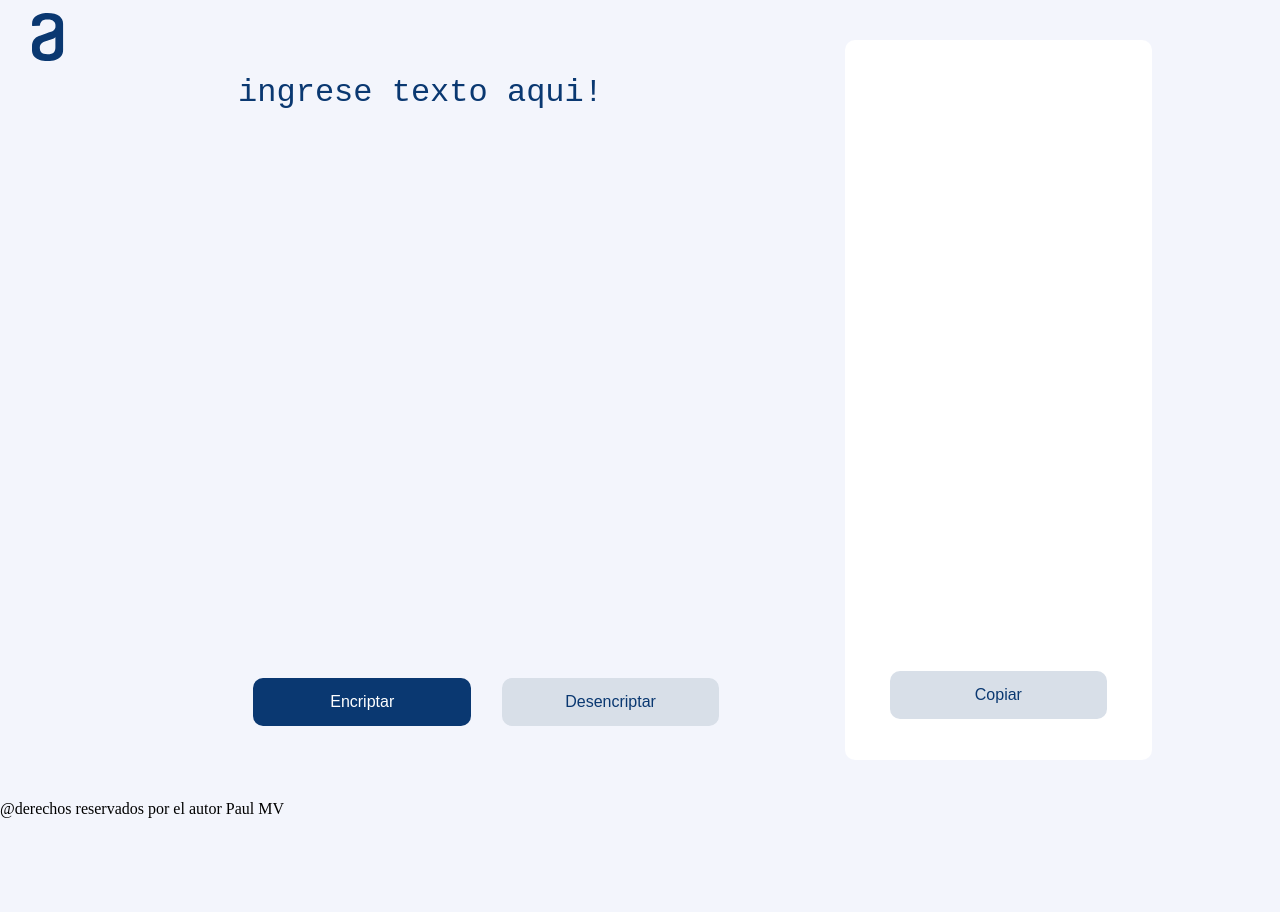
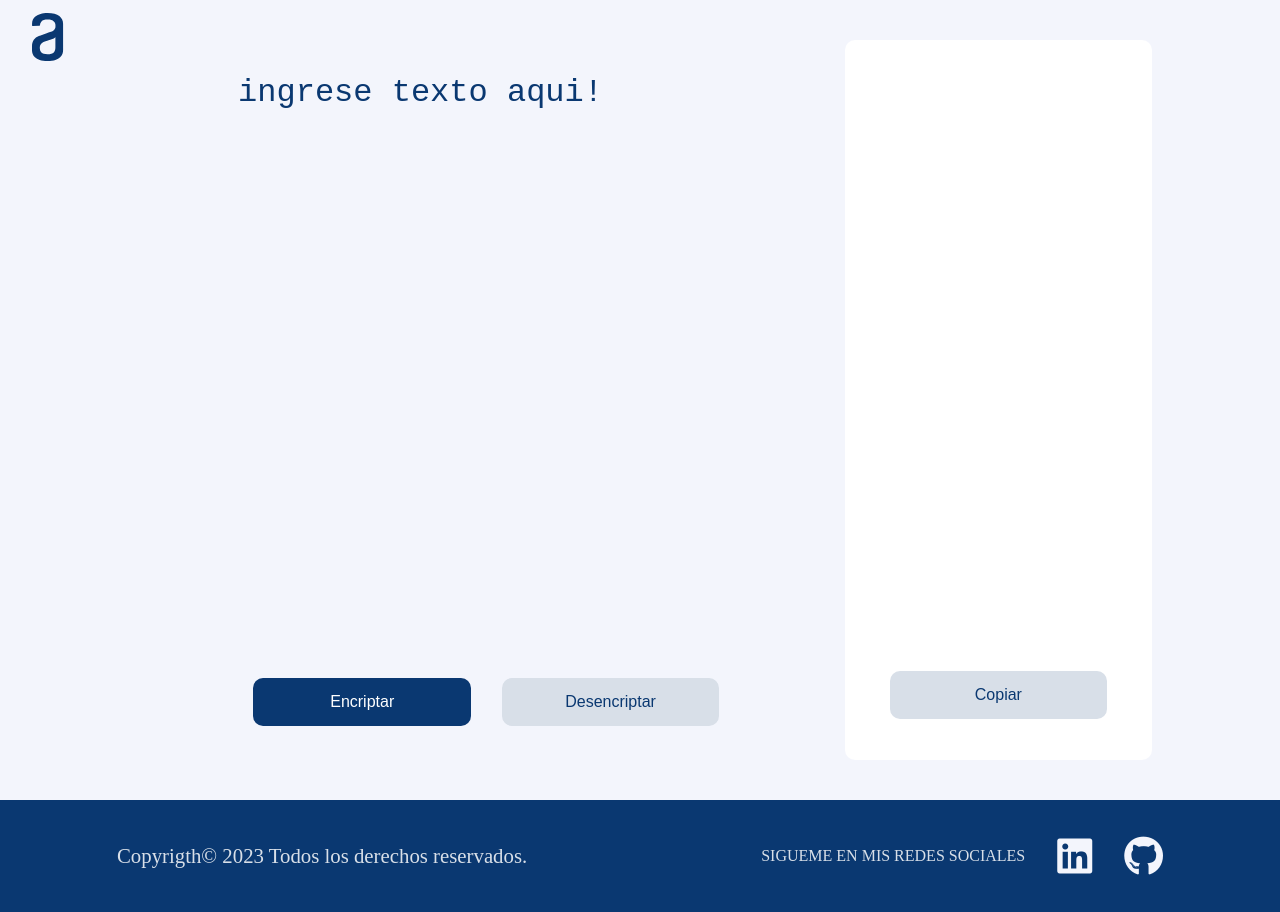
Before and after one commit to Clever-paul/Challenge1-encriptador, a plain HTML site: page index.html in a window 1280 px wide. Before the commit the page ends 818 px from the top, so only its background shows below. Drawn offline with Linux system fonts and the light colour scheme.

Commit message:
agregamos el footer de nuestro encriptador[C

```diff
--- a/index.html
+++ b/index.html
@@ -5,6 +5,7 @@
     <meta http-equiv="X-UA-Compatible" content="IE=edge">
     <meta name="viewport" content="width=device-width, initial-scale=1.0">
     <title>Encriptador y desencriptador</title>
+    <link rel="stylesheet" href="https://cdnjs.cloudflare.com/ajax/libs/font-awesome/6.2.1/css/all.min.css" integrity="sha512-MV7K8+y+gLIBoVD59lQIYicR65iaqukzvf/nwasF0nqhPay5w/9lJmVM2hMDcnK1OnMGCdVK+iQrJ7lzPJQd1w==" crossorigin="anonymous" referrerpolicy="no-referrer" />
     <link rel="stylesheet" href="style.css">
 </head>
 <body>
@@ -32,9 +33,13 @@
                 </div>
             </section>
     </main>
-    <footer>
-        <p>@derechos reservados por el autor Paul MV </p>
-
+    <footer class="footer">
+        <p> Copyrigth© 2023 Todos los derechos reservados. </p>
+        <div class="footer-info">
+            <p>SIGUEME EN MIS REDES SOCIALES</p>
+            <a class="redes" href="https://www.linkedin.com/in/clever-mamani-ventura"><i class="fa-brands fa-linkedin"></i></a>
+            <a class="redes" href="https://github.com/Clever-paul "><i class="fa-brands fa-github"></i></a>
+        </div>
     </footer>
 </body>
 </html>
--- a/style.css
+++ b/style.css
@@ -124,3 +124,43 @@ textarea:focus{
   text-align: center;
   background-color: #fff;
 }
+
+.footer{
+  width: 100%;
+  height: 7rem;
+  display: flex;
+  justify-content: space-around;
+  align-items: center;
+  flex-wrap: wrap;
+  background-color: #0A3871;
+}
+.footer p{
+  background-color: #0A3871;
+  font-size: 1.3rem;
+  color: #D8DFE8;
+}
+.footer .footer-info{
+  display: flex;
+  justify-content: space-around;
+  align-items: center;
+  gap: 2rem;
+  background-color: #0A3871;
+}
+.footer-info p{
+  font-size: 1rem;
+  color: #D8DFE8;
+}
+.footer-info .redes{
+  width: auto;
+  border: none;
+}
+.footer-info .redes i{
+  font-size: 2.5rem;
+  background-color: #0A3871;
+  color: #F3F5FC;
+  transition: all .3s;
+}
+.footer-info .redes:hover i{
+  transform: scale(1.1);
+
+}
```
Also changed, not shown: imgs/logotipo-de-linkedin.png (added), imgs/signo-de-github.png (added).
